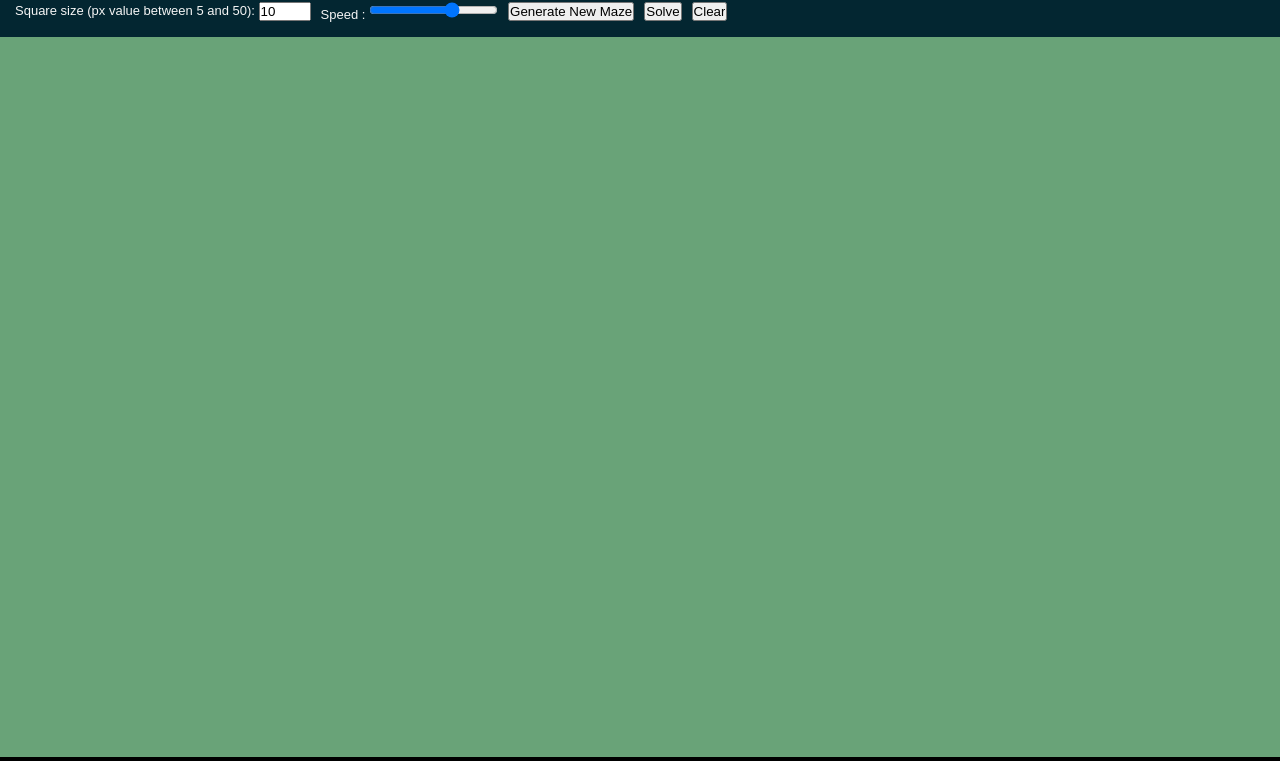
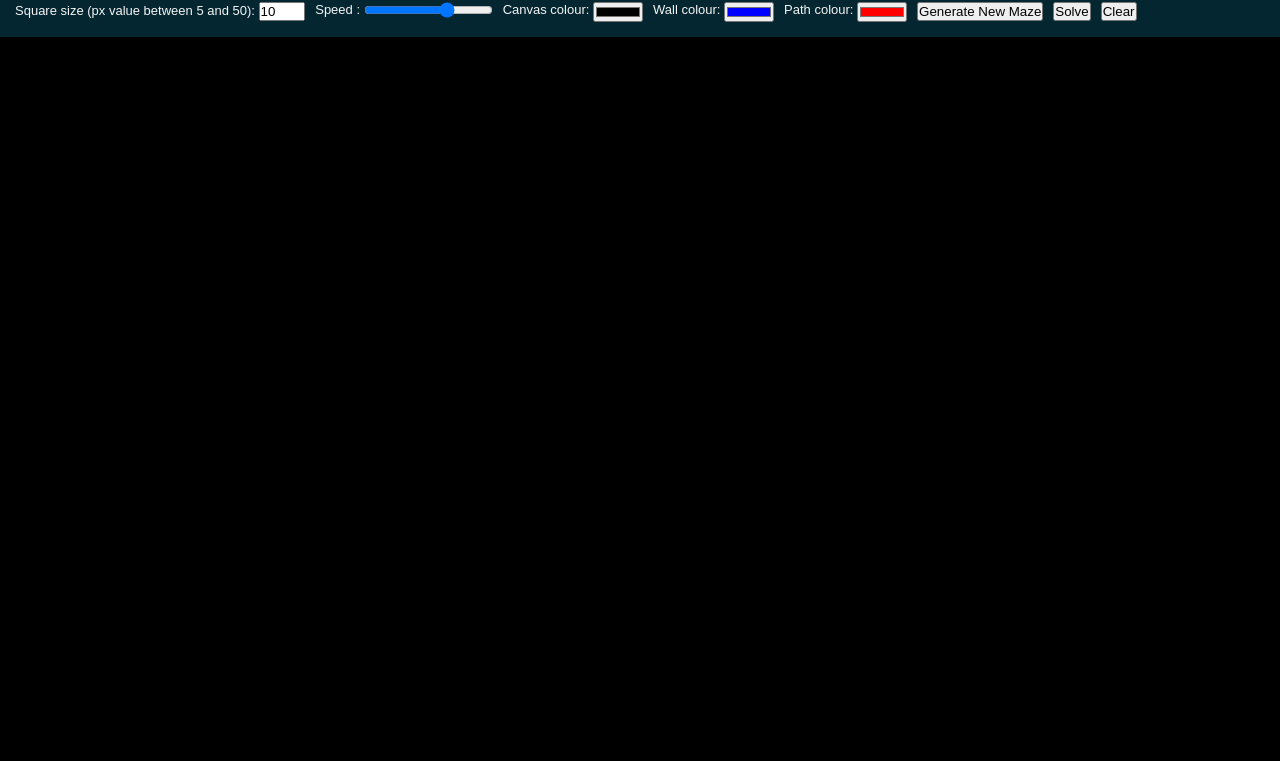
Before and after one commit to guised/Web-Maze, a plain HTML site: page index.html in a window 1280 px wide. Shown: the part 50-811 px from the top of the page. Drawn offline with Linux system fonts and the light colour scheme.

Commit message:
Added some colour flexibility

```diff
--- a/css/main.css
+++ b/css/main.css
@@ -2,6 +2,7 @@
   margin: 0;
   padding: 0;
   box-sizing: border-box;
+  /* border: 1px dashed rgb(21, 255, 0); */
 }
 
 html {
@@ -18,6 +19,7 @@ body {
 
 h1 {
   color: rgb(40, 121, 96);
+  margin-left: 10px;
 }
 
 p {
@@ -33,21 +35,29 @@ p {
   text-align: left;
 }
 
-.squareSizeDiv {
+.squareSizeDiv,
+.slideDiv,
+.backColourDiv,
+.wallColourDiv,
+.pathColourDiv {
   font-size: 13px;
   padding: 5px;
   color: whitesmoke;
 }
 
-.slideDiv {
-  font-size: 13px;
-  padding: 5px;
-  color: whitesmoke;
+.slideDiv label,
+.backColourDiv label,
+.wallColourDiv label,
+.pathColourDiv label {
+  vertical-align: top;
 }
 
-.slideDiv label {
-  vertical-align: middle;
-  padding-bottom: 15px;
+input[type="number"] {
+  width: 3.5em;
+}
+
+input[type="color"] {
+  height: 20px;
 }
 
 #squareSize {
@@ -70,13 +80,8 @@ p {
   background-color: grey;
   width: 100%;
   height: 90vh;
-
-  /* border: 5px dashed rgb(21, 255, 0); */
 }
 
-canvas {
-  /* border: 5px dashed #f108be; */
-  background-color: #69a378;
-  /* width: 100%;
-  height: 100vh; */
+#mazeCanvas {
+  background-color: #000000;
 }
--- a/index.html
+++ b/index.html
@@ -10,8 +10,10 @@
   </head>
 
   <body>
+    <header>
+      <h1>Web Maze</h1>
+    </header>
     <main>
-      <h1>Web Maze</h1>
       <div class="controlsDiv">
         <div class="squareSizeDiv">
           <label for="squareSize"
@@ -40,6 +42,37 @@
             class="slider"
           />
         </div>
+
+        <div class="backColourDiv">
+          <label for="backColour">Canvas colour:</label>
+          <input
+            type="color"
+            id="backColour"
+            name="backColour"
+            value="#000000"
+            class="mazeColourPicker"
+          />
+        </div>
+        <div class="wallColourDiv">
+          <label for="wallColour">Wall colour:</label>
+          <input
+            type="color"
+            id="wallColour"
+            name="wallColour"
+            value="#0000FF"
+            class="mazeColourPicker"
+          />
+        </div>
+        <div class="pathColourDiv">
+          <label for="pathColour">Path colour:</label>
+          <input
+            type="color"
+            id="pathColour"
+            name="pathColour"
+            value="#FF0000"
+            class="mazeColourPicker"
+          />
+        </div>
         <div class="genMazeButtonDiv">
           <input id="genMazeBut" type="button" value="Generate New Maze" />
         </div>
--- a/js/main.js
+++ b/js/main.js
@@ -70,6 +70,9 @@ function generateMaze() {
   const ctx = getMazeContext();
   const drawer = new MazeDrawer(ctx, wallSize);
 
+  const wallColour = document.getElementById("wallColour").value;
+  drawer.setWallColour(wallColour);
+
   maze.initialiseMaze();
 
   drawMazeIntervalId = setInterval(() => {
@@ -101,7 +104,12 @@ const solveMaze = () => {
     const wallSize = getSquareSize();
     const ctx = getMazeContext();
     const drawer = new MazeDrawer(ctx, wallSize);
-    drawer.setPathColour("#00FF00");
+
+    const wallColour = document.getElementById("wallColour").value;
+    drawer.setWallColour(wallColour);
+
+    const pathColour = document.getElementById("pathColour").value;
+    drawer.setPathColour(pathColour);
 
     maze.initialiseSolver();
     // maze.solve();
@@ -144,6 +152,36 @@ const clearMaze = () => {
   );
 };
 
+const setBackColour = () => {
+  const backColour = document.getElementById("backColour").value;
+
+  console.log(`setBackColour called with value = ${backColour}`);
+
+  const canvas = document.getElementById("mazeCanvas");
+  canvas.style.backgroundColor = backColour;
+
+  const ctx = canvas.getContext("2d");
+  // Add behind elements.
+  ctx.globalCompositeOperation = "destination-over";
+  // Now draw!
+  ctx.fillStyle = backColour;
+  ctx.fillRect(0, 0, canvas.width, canvas.height);
+
+  ctx.globalCompositeOperation = "source-over";
+};
+
+const setWallColour = () => {
+  const wallColour = document.getElementById("wallColour").value;
+
+  console.log(`setWallColour called with value = ${wallColour}`);
+};
+
+const setPathColour = () => {
+  const pathColour = document.getElementById("pathColour").value;
+
+  console.log(`setPathColour called with value = ${pathColour}`);
+};
+
 const canvasDivObserver = new ResizeObserver((entries) => {
   const canvas = document.getElementById("mazeCanvas");
 
@@ -171,6 +209,9 @@ const initApp = () => {
   document.getElementById("genMazeBut").onclick = generateMaze;
   document.getElementById("solveMazeBut").onclick = solveMaze;
   document.getElementById("clearMazeBut").onclick = clearMaze;
+  document.getElementById("backColour").onchange = setBackColour;
+  document.getElementById("wallColour").onchange = setWallColour;
+  document.getElementById("pathColour").onchange = setPathColour;
 
   const canvasDiv = document.querySelector(".canvasDiv");
 
```
